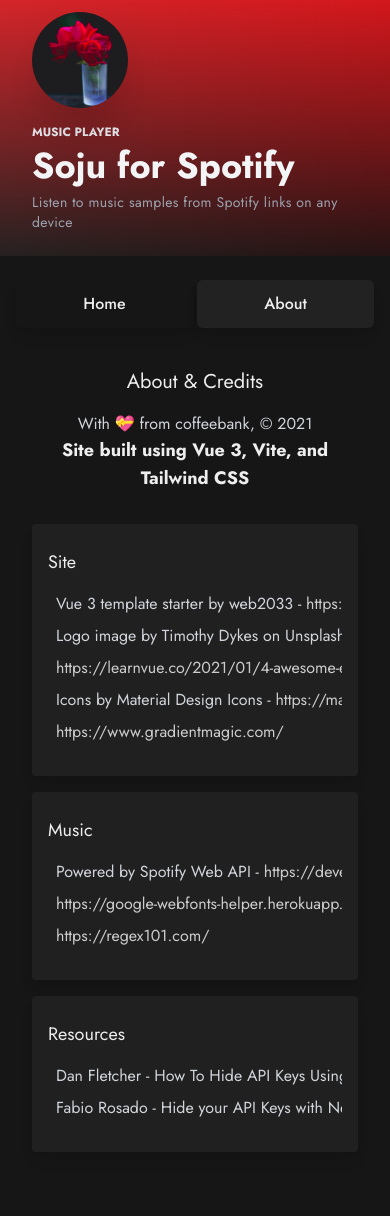
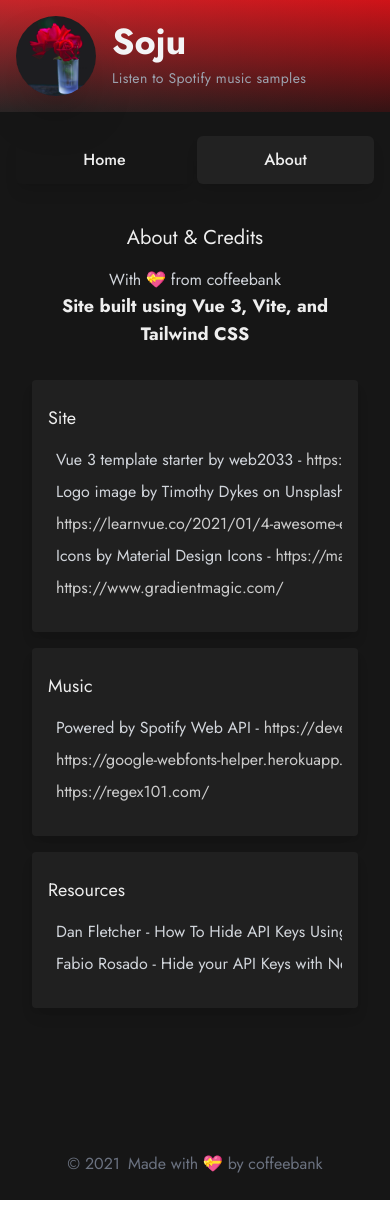
Before and after one commit to kostaspapoutsisweb/soju, a Vue app: page /about in a window 390 px wide. Built offline with nearby package versions, Linux system fonts and the light colour scheme; what @tailwindcss/typography would draw is missing.

Commit message:
Update copyYear

```diff
--- a/src/App.vue
+++ b/src/App.vue
@@ -1,17 +1,19 @@
 <template>
   <div class="about w-full text-center">
-    <div class="pageheader flex items-end select-none min-h-64 md:min-h-20r">
     <router-link to="/">
-        <div class="px-t2 sm:px-6 md:px-12 sm:py-t2 md:py-t4 flex flex-wrap sm:flex-no-wrap items-end content-start">
-          <img class="w-24 h-24 xs:w-32 xs:h-32 md:w-40 md:h-40 lg:w-56 lg:h-56 mx-t2 sm:mx-0 my-t1 sm:my-0 rounded-full shadow-2xl filter contrast-125 select-none object-cover pointer-events-none" src="/media/logo-full.jpg" alt="Soju for Spotify">
-          <div class="text-left mx-t2 md:mx-6 mb-t2 sm:mb-0">
+      <div class="pageheader grid grid-cols-a1f p-4 sm:p-12 sm:pb-4 md:pb-6 gap-4 sm:gap-8 items-end">
+        <img class="w-20 h-20 xs:w-28 xs:h-28 md:w-40 md:h-40 lg:w-56 lg:h-56 rounded-full shadow-2xl filter contrast-125 select-none object-cover pointer-events-none" src="/media/logo-full.jpg" alt="Soju for Spotify" />
+        <div class="text-left hidden xs:block">
           <h1 class="font-bold text-gray-200 text-xs md:text-sm uppercase my-2">Music Player</h1>
           <h1 class="font-bold text-gray-100 my-2 text-4xl sm:text-5xl md:text-6xl lg:text-5r leading-none">Soju for Spotify</h1>
           <h1 class="text-gray-400 text-sm sm:text-sm tracking-wide my-2">Listen to music samples from Spotify links on any device</h1>
         </div>
+        <div class="text-left xs:hidden">
+          <h1 class="font-bold text-gray-100 my-2 text-4xl sm:text-5xl md:text-6xl lg:text-5r leading-none">Soju</h1>
+          <h1 class="text-gray-400 text-sm sm:text-sm tracking-wide my-2">Listen to Spotify music samples</h1>
+        </div>
       </div>
     </router-link>
-    </div>
 
     <div class="bg-161616 text-eeeeee px-t2 sm:px-6 md:px-12 py-t2 md:py-6 text-left min-h-screen">
 
@@ -32,6 +34,9 @@
         </transition>
       </router-view>
 
+      <div class="text-center pt-24 pb-2">
+        <a href="https://github.com/coffeebank" rel="noopener" class="text-gray-500 transition duration-300 hover:text-gray-400">&copy; {{ this.$store.state.copyYear }}&ensp;Made with 💝 by coffeebank</a>
+      </div>
 
     </div>
 
@@ -46,6 +51,12 @@
           { title: "Home", url: "/" },
           { title: "About", url: "/about" },
         ],
+      }
+    },
+    async created() {
+      let currentYear = new Date().getFullYear();
+      if ( currentYear > this.$store.state.copyYear) {
+        this.$store.commit('copyYear', this.$store.state.copyYear + "–" + currentYear)
       }
     },
     methods: {
@@ -77,7 +88,7 @@
   font-family: Jost, -apple-system, BlinkMacSystemFont, 'Segoe UI', Roboto, Ubuntu, Cantarell, 'Open Sans', 'Helvetica Neue', sans-serif;
 }
 .pageheader {
-  height: 20vh;
+  /* height: 20vh; */
   background-image: linear-gradient(135deg, rgba(238, 238, 238, 0.1),rgba(16, 16, 16, 0.1)),linear-gradient(183deg, rgb(223,14,20),rgb(25,20,20));
   background-size: cover;
   background-position: center;
--- a/src/main.js
+++ b/src/main.js
@@ -8,12 +8,16 @@
 const store = createStore({
   state () {
     return {
+      copyYear: '2021',
       access_token: '',
       spotifyData: [],
       // count: 0
     }
   },
   mutations: {
+    copyYear (state, data) {
+      state.copyYear = data
+    },
     access_token (state, data) {
       state.access_token = data
     },
--- a/src/views/About.vue
+++ b/src/views/About.vue
@@ -1,7 +1,7 @@
 <template>
   <div class="about w-full px-t2 sm:px-t4 md:px-t8 py-t4 sm:py-t6">
     <h1 class="text-xl sm:text-3xl mb-t2 text-center">About &amp; Credits</h1>
-    <p class="text-center text-gray-300">With 💝 from coffeebank, &#169; 2021{{ copyYear }}</p>
+    <p class="text-center text-gray-300">With 💝 from coffeebank</p>
     <p class="text-center text-lg font-bold pb-t4">Site built using Vue 3, Vite, and Tailwind CSS</p>
     <div class="bg-202020 shadow-lg rounded px-t2 sm:px-t4 py-0 mb-t2"
       v-for="(creditcat,index) in credits"
@@ -57,16 +57,6 @@
         ],
       }
     },
-    computed: {
-      copyYear() {
-        const currentYear = new Date().getFullYear();
-        if ( currentYear > 2021) {
-          return "–" + currentYear
-        } else {
-          return ""
-        }
-      },
-    },
   }
 </script>
 
--- a/src/views/Home.vue
+++ b/src/views/Home.vue
@@ -15,11 +15,11 @@
           v-for="sitem in spotifyData"
           :key="sitem.id"
         >
-          <div class="bg-202020 hover:bg-282828 grid grid-cols-1 sm:grid-cols-1f3f gap-4 sm:gap-8 anim-fade-in transition-all duration-300 p-t2 rounded-sm"
+          <div class="bg-202020 hover:bg-282828 grid grid-cols-1 sm:grid-cols-1f3f gap-6 sm:gap-8 anim-fade-in transition-all duration-300 p-5 rounded-sm"
             v-if="sitem.id !== null"
           >
             <div class="grid grid-cols-1f3fa sm:block">
-              <div class="relative rounded-sm shadow-2xl overflow-hidden">
+              <div class="relative rounded-sm shadow-2xl overflow-hidden transition duration-300 transform hover:scale-105">
                 <a :href="sitem.url" class="h-auto">
                   <img :src="sitem.data.images[0].url" class="w-full h-auto" />
                 </a>
@@ -50,7 +50,7 @@
                   v-for="strack in sitem.data.tracks.items"
                   :key="strack.id"
                   @click="play(strack.track.preview_url)">
-                  <div class="w-6 sm:w-8 flex-none">
+                  <div class="w-8 flex-none">
                     <!-- mdi-music-note-off -->
                     <svg v-if="strack.track.preview_url == null" class="m-1 mr-2 w-4 h-auto" viewBox="0 0 24 24">
                       <path fill="currentColor" d="M4.27 3L3 4.27L12 13.27V13.55C11.41 13.21 10.73 13 10 13C7.79 13 6 14.79 6 17S7.79 21 10 21 14 19.21 14 17V15.27L19.73 21L21 19.73L4.27 3M14 7H18V3H12V8.18L14 10.18Z" />
@@ -78,7 +78,7 @@
                   v-for="strack in sitem.data.tracks.items"
                   :key="strack.id"
                   @click="play(strack.preview_url)">
-                  <div class="w-6 sm:w-8 flex-none">
+                  <div class="w-8 flex-none">
                     <!-- mdi-music-note-off -->
                     <svg v-if="strack.preview_url == null" class="m-1 mr-2 w-4 h-auto" viewBox="0 0 24 24">
                       <path fill="currentColor" d="M4.27 3L3 4.27L12 13.27V13.55C11.41 13.21 10.73 13 10 13C7.79 13 6 14.79 6 17S7.79 21 10 21 14 19.21 14 17V15.27L19.73 21L21 19.73L4.27 3M14 7H18V3H12V8.18L14 10.18Z" />
@@ -277,7 +277,9 @@
         //       clearInterval(fadeout);
         //     }
         //   }, 200);
-        this.player.pause();
+        if (this.isPlaying == true) {
+          this.player.pause();
+        }
       }
     }
   }
--- a/tailwind.config.js
+++ b/tailwind.config.js
@@ -29,6 +29,7 @@
         '6r': '6rem',
       },
       gridTemplateColumns: {
+        'a1f': 'auto 1fr',
         '1f2fa': '1fr 2fr auto',
         '1f2f1f': '1fr 2fr 1fr',
         '1f3f': '1fr 3fr',
@@ -120,6 +121,9 @@
         '64': '16rem',
         '20r': '20rem',
       },
+      scale: {
+        '1025': '1.025'
+      },
       spacing: {
         't05': '0.25rem',
         't1': '0.5rem',
```
Lines whose indentation alone changed are shown as unchanged.
